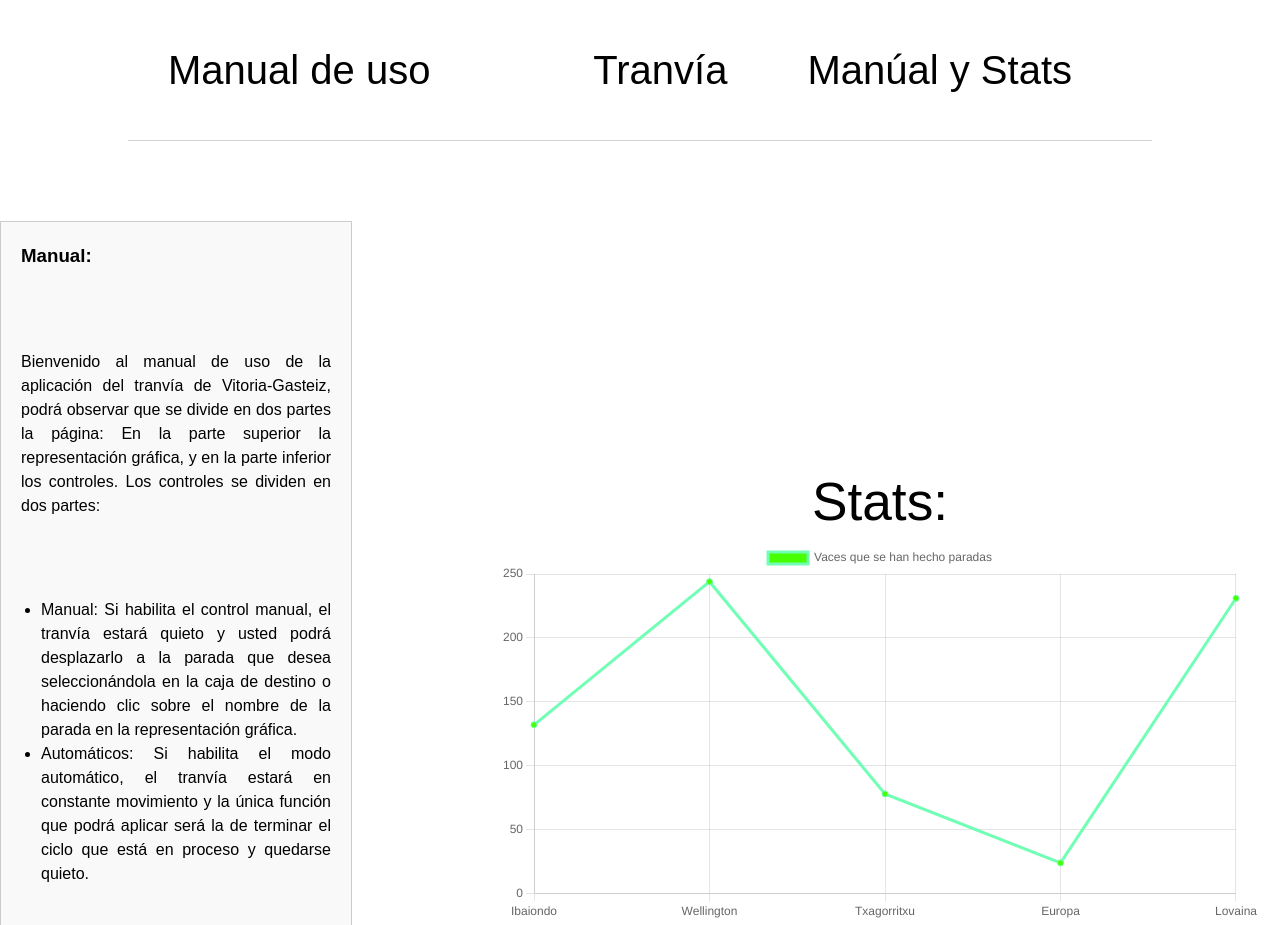
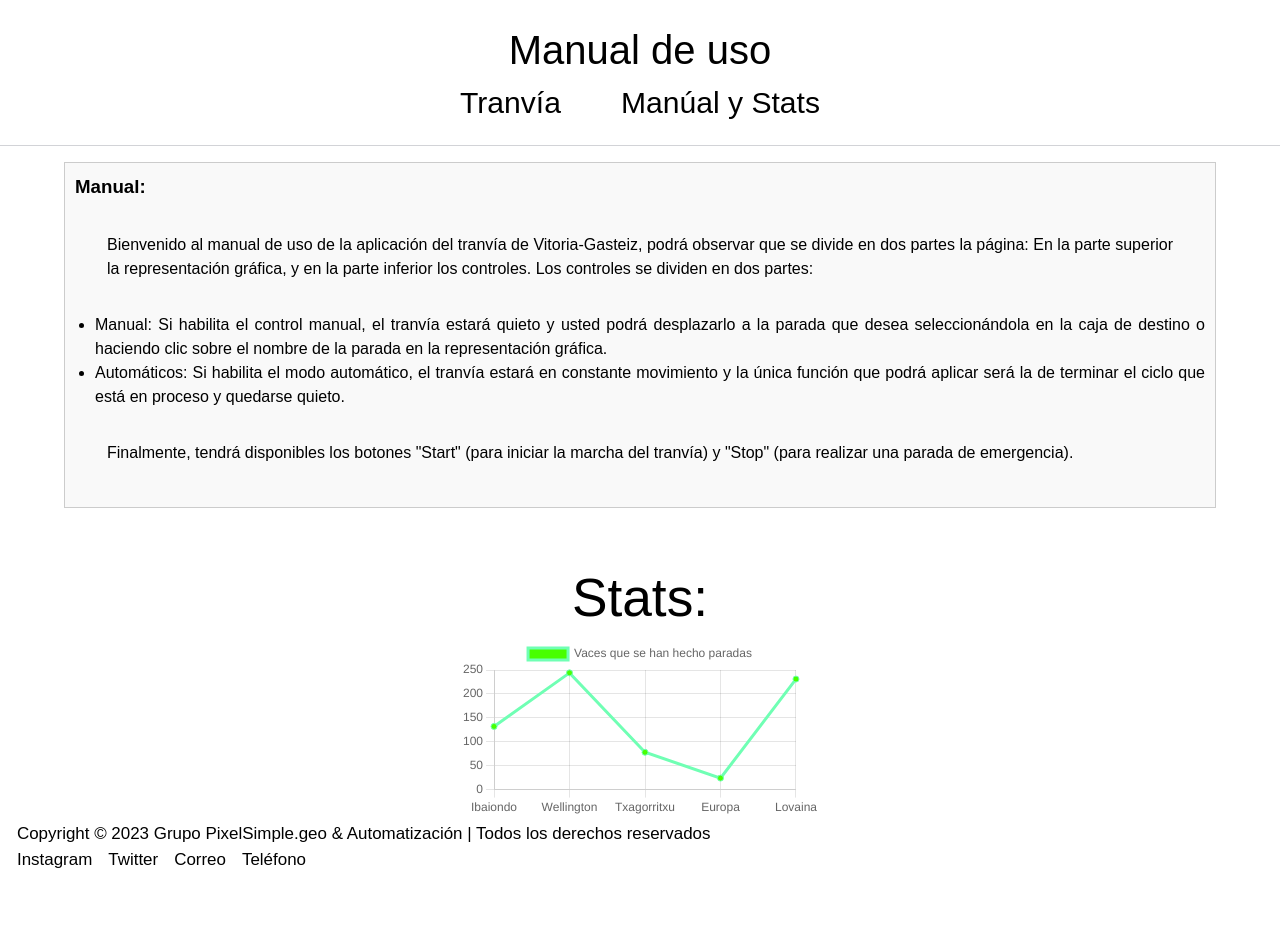
Before and after one commit to PixelSimple-geo/reto_1, a plain HTML site: page manGraph.html in a window 1280 px wide. Shown: the top 925 px of the page. After the commit the page ends 889 px from the top, so only its background shows below. Drawn offline with nearby package versions, Linux system fonts and the light colour scheme.

Commit message:
reactive, manual finished, control ongoing

```diff
--- a/style.css
+++ b/style.css
@@ -411,3 +411,57 @@ footer ul {
         left: var(--train-end);
     }
 }
+
+/*Responsive*/
+@media screen and (max-width: 1300px) {
+    * {
+        box-sizing: border-box;
+    }
+    /*Ventana Control*/
+    header{
+        width: 100%;
+        flex-direction: column;
+        align-items: center;
+        padding: 0.5em;
+    }
+
+    header nav ul{
+        flex-direction: row;
+        justify-content:start;
+        font-size: var(--step-0);
+    }
+
+    .controllers{
+        height: 100%;
+    }
+
+    /*Ventana manual y stats*/
+    .header2 p{
+        font-size: var(--step-1);
+    }
+
+    .manGraph {
+        grid-template-columns: auto;
+        gap: 3rem;
+    }
+
+    .manualDeUso,
+    .grafico {
+        width: 90%;
+        max-width: none;
+        margin: 1em auto;
+        padding: 10px;
+    }
+    .grafico{
+        height: 200px;
+    }
+
+    footer{
+        font-size: var(--step--2);
+        flex-direction: column;
+    }
+
+    .manualDeUso p{
+        margin: 2em;
+    }
+}
```
